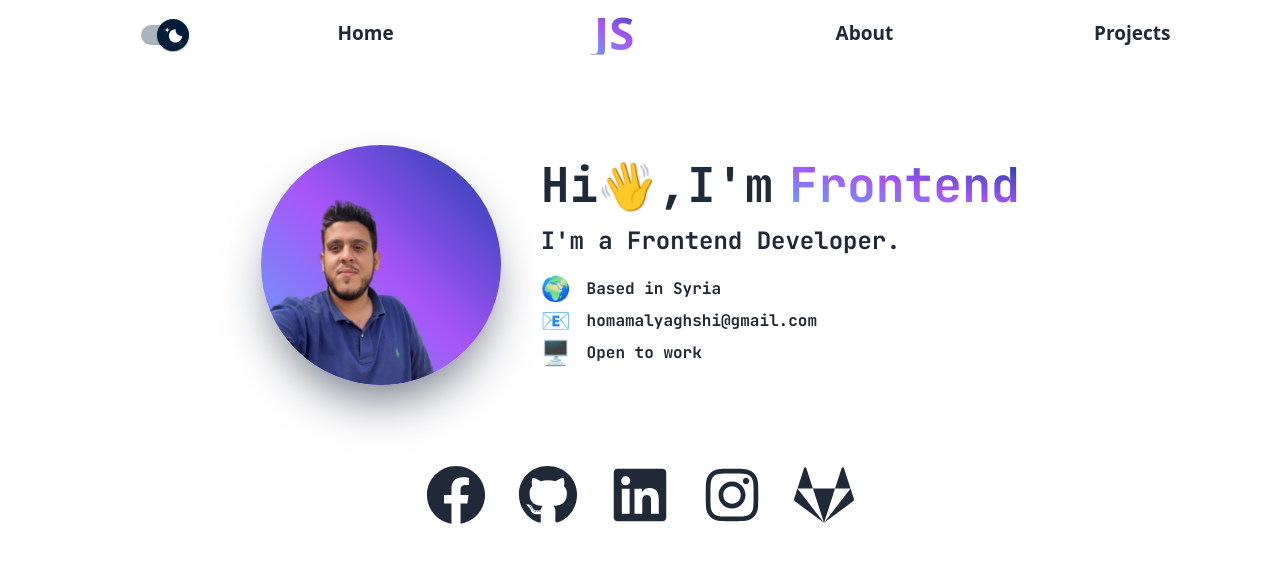
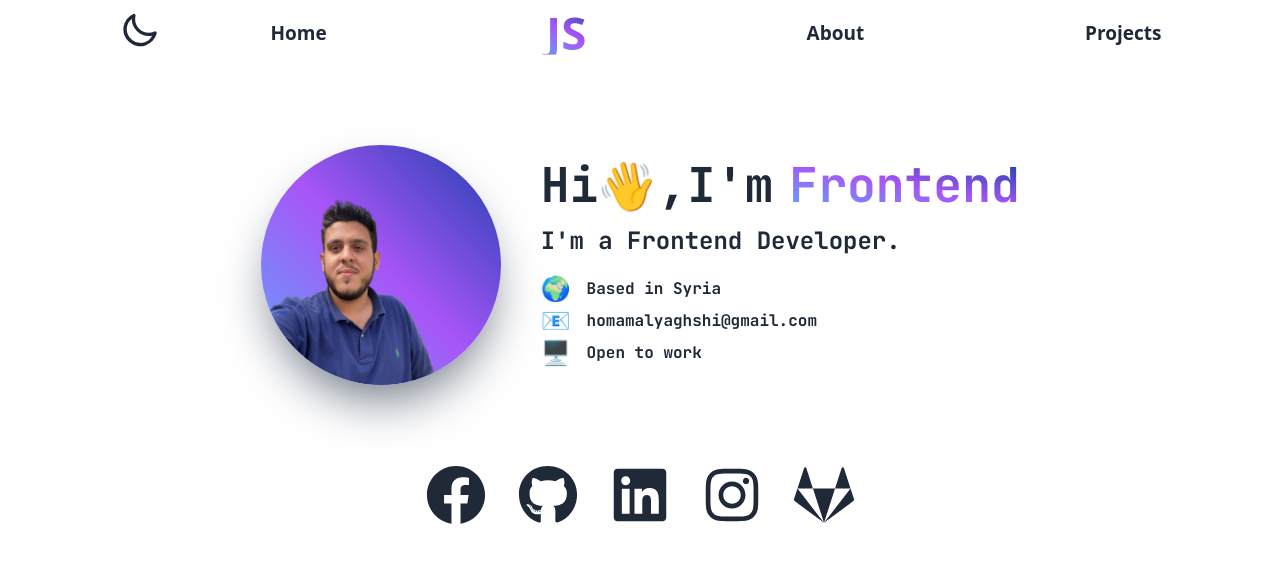
Before and after one commit to HomamAlyaghshi/portfolio, a React (Create React App) app: page / in a window 1280 px wide. Shown: the top 562 px of the page. Built offline with nearby package versions, Linux system fonts and the light colour scheme.

Commit message:
Dark and Light mode

```diff
--- a/src/shared/Appbar.jsx
+++ b/src/shared/Appbar.jsx
@@ -1,10 +1,25 @@
-import React, { useState } from "react";
+import React, { useState,useEffect } from "react";
 import { Link } from "react-router-dom";
 import { FaBars, FaTimes } from "react-icons/fa"; // Import icons for the burger menu
-import DarkMode from "../components/DarkMode";
 
 const Appbar = () => {
+  const [theme, setTheme] = useState(localStorage.getItem("theme") ? localStorage.getItem("theme") : "light");
+  const handleToggle = (e) => {
+    if(e.target.checked){
+      setTheme('dark');
+    }else
+    setTheme('light')
+  }
+
+  useEffect(() => {
+    localStorage.setItem("theme", theme);
+    const localTheme = localStorage.getItem("theme");
+    document.querySelector("html").setAttribute("data-theme", localTheme);
+  }, [theme]);
+
+
   const [menuOpen, setMenuOpen] = useState(false);
+
 
   const toggleMenu = () => {
     setMenuOpen(!menuOpen);
@@ -14,15 +29,31 @@
     <div className="navbar bg-base-100 w-full">
       <div className="flex justify-between items-center w-full sm:ml-28">
         {/* DarkMode button stays outside of the menu */}
-        <button className="btn btn-ghost text-xl">
-          <DarkMode />
-        </button>
+        <div className="">
+          <label className="swap swap-rotate">
+            {/* this hidden checkbox controls the state */}
+            <input type="checkbox" onClick={handleToggle} checked={theme === 'dark'} />
+            {/* sun icon */}
+            <svg
+              className="swap-on h-10 w-10 fill-current"
+              xmlns="http://www.w3.org/2000/svg"
+              viewBox="0 0 24 24"
+            >
+              <path d="M5.64,17l-.71.71a1,1,0,0,0,0,1.41,1,1,0,0,0,1.41,0l.71-.71A1,1,0,0,0,5.64,17ZM5,12a1,1,0,0,0-1-1H3a1,1,0,0,0,0,2H4A1,1,0,0,0,5,12Zm7-7a1,1,0,0,0,1-1V3a1,1,0,0,0-2,0V4A1,1,0,0,0,12,5ZM5.64,7.05a1,1,0,0,0,.7.29,1,1,0,0,0,.71-.29,1,1,0,0,0,0-1.41l-.71-.71A1,1,0,0,0,4.93,6.34Zm12,.29a1,1,0,0,0,.7-.29l.71-.71a1,1,0,1,0-1.41-1.41L17,5.64a1,1,0,0,0,0,1.41A1,1,0,0,0,17.66,7.34ZM21,11H20a1,1,0,0,0,0,2h1a1,1,0,0,0,0-2Zm-9,8a1,1,0,0,0-1,1v1a1,1,0,0,0,2,0V20A1,1,0,0,0,12,19ZM18.36,17A1,1,0,0,0,17,18.36l.71.71a1,1,0,0,0,1.41,0,1,1,0,0,0,0-1.41ZM12,6.5A5.5,5.5,0,1,0,17.5,12,5.51,5.51,0,0,0,12,6.5Zm0,9A3.5,3.5,0,1,1,15.5,12,3.5,3.5,0,0,1,12,15.5Z" />
+            </svg>
+            {/* moon icon */}
+            <svg
+              className="swap-off h-10 w-10 fill-current"
+              xmlns="http://www.w3.org/2000/svg"
+              viewBox="0 0 24 24"
+            >
+              <path d="M21.64,13a1,1,0,0,0-1.05-.14,8.05,8.05,0,0,1-3.37.73A8.15,8.15,0,0,1,9.08,5.49a8.59,8.59,0,0,1,.25-2A1,1,0,0,0,8,2.36,10.14,10.14,0,1,0,22,14.05,1,1,0,0,0,21.64,13Zm-9.5,6.69A8.14,8.14,0,0,1,7.08,5.22v.27A10.15,10.15,0,0,0,17.22,15.63a9.79,9.79,0,0,0,2.1-.22A8.11,8.11,0,0,1,12.14,19.73Z" />
+            </svg>
+          </label>
+        </div>
 
         {/* Burger icon for toggling the menu */}
-        <button
-          className="sm:hidden btn btn-ghost"
-          onClick={toggleMenu}
-        >
+        <button className="sm:hidden btn btn-ghost" onClick={toggleMenu}>
           {menuOpen ? <FaTimes size={24} /> : <FaBars size={24} />}
         </button>
 
--- a/tailwind.config.js
+++ b/tailwind.config.js
@@ -17,4 +17,7 @@
     },
   },
   plugins: [require("daisyui")],
+  daisyui: {
+    themes: ["dark", "light"], // إضافة إعدادات الثيمات هنا
+  },
 };
```
